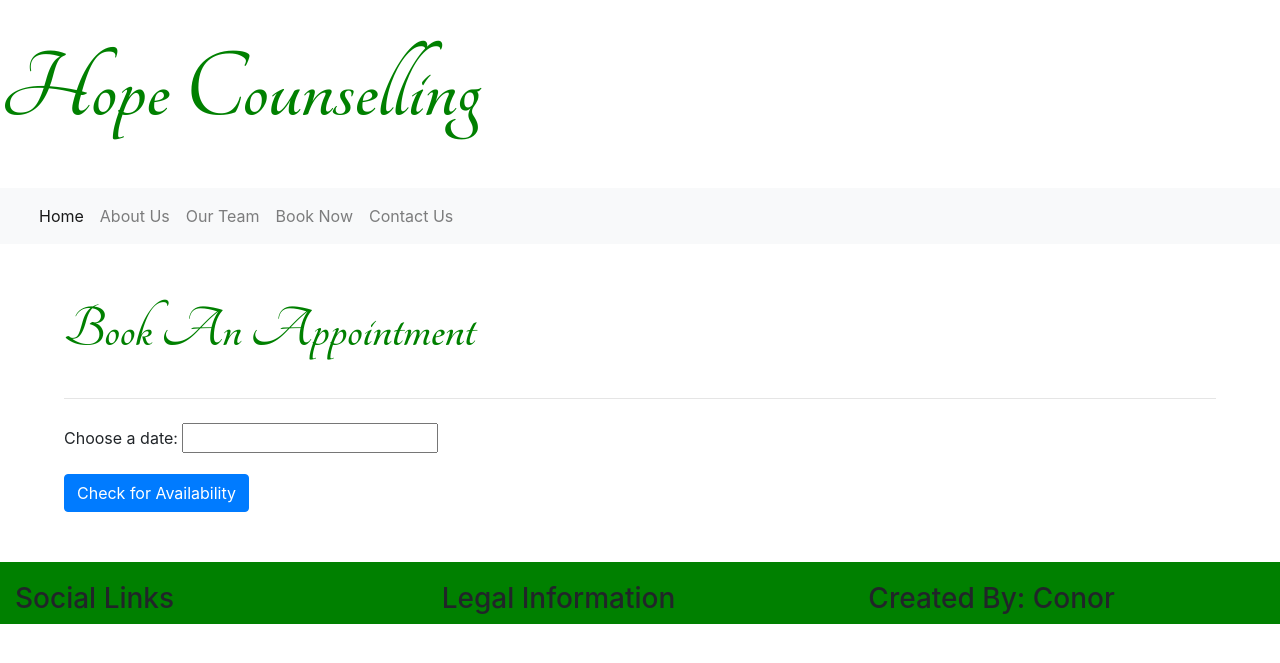
After one commit to cfconor/hope_counselling, a Django app: page /schedule/book-now in a window 1280 px wide. The commit adds this page. Shown: the top 663 px of the page. Run offline with Django 4.2, Linux system fonts and the light colour scheme; some libraries are stand-ins or nearby versions.

Commit message:
started working on appointment booking. files in place, functions in development

```diff
--- a/hope_counselling/home/static/css/styles.css
+++ b/hope_counselling/home/static/css/styles.css
@@ -1,12 +1,21 @@
+/** General Styling **/
+
 #main-page-title {
     padding-bottom: 30px;
     padding-top: 30px;
 }
 
+#main-page-title h1, #pageheader h1 {
+    font-family: 'Tangerine', cursive;
+    color: green;
+}
+
 #main-page-title h1 {
-    font-family: 'Tangerine', cursive;
     font-size: 100px;
-    color: green;
+}
+
+#pageheader h1 {
+    font-size: 60px;
 }
 
 #index-main-image {
@@ -14,7 +23,16 @@
     object-fit: contain;
 }
 
+#main-body {
+    padding-left: 5%;
+    padding-right: 5%;
+    padding-top: 50px;
+    padding-bottom: 50px;
+}
+
 footer {
     padding-top: 20px;
     background-color: green;
 }
+
+/** Media Queries **/
--- a/hope_counselling/home/urls.py
+++ b/hope_counselling/home/urls.py
@@ -5,5 +5,4 @@ from . import views
 urlpatterns = [
     path('', views.index, name='index'),
     path('our-team', views.our_team, name='our_team'),
-    path('schedule', views.schedule, name='schedule'),
 ]
--- a/hope_counselling/hope_counselling/settings.py
+++ b/hope_counselling/hope_counselling/settings.py
@@ -59,6 +59,7 @@ TEMPLATES = [
         'BACKEND': 'django.template.backends.django.DjangoTemplates',
         'DIRS': [
             BASE_DIR / 'home/templates/home',
+            BASE_DIR / 'scheduler/templates/scheduler',
             BASE_DIR / 'templates'
             ],
         'APP_DIRS': True,
--- a/hope_counselling/hope_counselling/urls.py
+++ b/hope_counselling/hope_counselling/urls.py
@@ -18,5 +18,6 @@ from django.urls import path, include
 
 urlpatterns = [
     path('', include('home.urls')),
+    path('schedule/', include('scheduler.urls')),
     path('admin/', admin.site.urls)
 ]
--- /dev/null
+++ b/hope_counselling/scheduler/templates/scheduler/book-now.html
@@ -0,0 +1,33 @@
+{% extends "base.html" %}
+{% load static %}
+{% block userstyles %}
+    <link rel="stylesheet" href="{% static 'css/styles.css' %}">
+{% endblock %}
+
+{% block pagetitle %}Book an Appointment{% endblock %}
+
+{% block pageheader %}
+    <div class="row">
+        <div class="col">
+            <h1>Book An Appointment</h1>
+        </div>
+    </div>
+    <hr class="my-4">
+{% endblock %}
+
+{% block content %}
+
+    <form action="{% url 'show-available-times' %}" method="get">
+        {% csrf_token %}
+        <div class="form-group">
+            <label for="choose-date">Choose a date:</label>
+            <input type="text" name="choose-date" id="datepicker">
+        </div>
+        <button type="submit" class="btn btn-primary">Check for Availability</button>
+    </form>
+
+{% endblock %}
+
+{% block userjs %}
+    <script src="{% static 'js/datepicker.js' %}"></script>
+{% endblock %}
--- /dev/null
+++ b/hope_counselling/scheduler/urls.py
@@ -0,0 +1,8 @@
+from django.urls import path
+
+from . import views
+
+urlpatterns = [
+    path('book-now', views.book_now, name='book_now'),
+    path('show-available-times', views.show_available_times, name='show-available-times')
+]
--- a/hope_counselling/scheduler/views.py
+++ b/hope_counselling/scheduler/views.py
@@ -1,3 +1,16 @@
 from django.shortcuts import render
 
 # Create your views here.
+def book_now(request):
+    if request.GET:
+        print("request was GET!")
+
+    return render(request, 'book-now.html')
+
+def show_available_times(request):
+
+
+
+    print(request)
+
+    return render(request, 'available-times.html')
--- a/hope_counselling/templates/base.html
+++ b/hope_counselling/templates/base.html
@@ -8,13 +8,16 @@
         <meta charset="utf-8">
         <meta name="viewport" content="width=device-width, initial-scale=1, shrink-to-fit=no">
 
-        <!-- Bootstrap CSS -->
+        <!-- Import CSS -->
         <link rel="stylesheet" href="https://stackpath.bootstrapcdn.com/bootstrap/4.4.1/css/bootstrap.min.css" integrity="sha384-Vkoo8x4CGsO3+Hhxv8T/Q5PaXtkKtu6ug5TOeNV6gBiFeWPGFN9MuhOf23Q9Ifjh" crossorigin="anonymous">
+        <link rel="stylesheet" href="https://cdnjs.cloudflare.com/ajax/libs/jqueryui/1.12.1/jquery-ui.min.css" integrity="sha512-aOG0c6nPNzGk+5zjwyJaoRUgCdOrfSDhmMID2u4+OIslr0GjpLKo7Xm0Ao3xmpM4T8AmIouRkqwj1nrdVsLKEQ==" crossorigin="anonymous" referrerpolicy="no-referrer" />
 
         <!-- Custom Fonts -->
         <link rel="preconnect" href="https://fonts.googleapis.com">
         <link rel="preconnect" href="https://fonts.gstatic.com" crossorigin>
         <link href="https://fonts.googleapis.com/css2?family=Tangerine:wght@700&display=swap" rel="stylesheet">
+
+        <!-- User Styles -->
         {% block userstyles %}
         {% endblock %}
 
@@ -25,15 +28,20 @@
             {% include 'includes/header_content.html' %}
         </header>
 
+        <div class="container-fluid" id="main-body">
+            <div id="popups">
                 {% block popups %}
                 {% endblock %}
+            </div>
 
+            <div id="pageheader">
                 {% block pageheader %}
                 {% endblock %}
-
-        <div class="container-fluid">
+            </div>
+            <div id="main-content">
                 {% block content %}
                 {% endblock %}
+            </div>
         </div>
 
         <footer>
@@ -46,7 +54,7 @@
         <script src="https://stackpath.bootstrapcdn.com/bootstrap/4.4.1/js/bootstrap.min.js" integrity="sha384-wfSDF2E50Y2D1uUdj0O3uMBJnjuUD4Ih7YwaYd1iqfktj0Uod8GCExl3Og8ifwB6" crossorigin="anonymous"></script>
         <script src="https://cdn.jsdelivr.net/npm/popper.js@1.16.0/dist/umd/popper.min.js" integrity="sha384-Q6E9RHvbIyZFJoft+2mJbHaEWldlvI9IOYy5n3zV9zzTtmI3UksdQRVvoxMfooAo" crossorigin="anonymous"></script>
 
-        <!-- Optional JavaScript -->
+        <!-- User JavaScript -->
         {% block userjs %}
         {% endblock %}
     </body>
--- a/hope_counselling/templates/includes/header_content.html
+++ b/hope_counselling/templates/includes/header_content.html
@@ -8,7 +8,7 @@
                 <a class="nav-link active" aria-current="page" href="{% url 'index' %}">Home</a>
                 <a class="nav-link" href="#">About Us</a>
                 <a class="nav-link" href="{% url 'our_team' %}">Our Team</a>
-                <a class="nav-link" href="{% url 'schedule' %}">Book Now</a>
+                <a class="nav-link" href="{% url 'book_now' %}">Book Now</a>
                 <a class="nav-link" href="#">Contact Us</a>
             </div>
         </div>
```
Also changed, not shown: hope_counselling/home/templates/home/our-team.html (+12 -2 lines), hope_counselling/home/views.py (+22 -6 lines), hope_counselling/scheduler/templates/scheduler/available-times.html (renamed from hope_counselling/home/templates/home/schedule.html, +10 -5 lines), README.md. Lines whose indentation alone changed are shown as unchanged.
